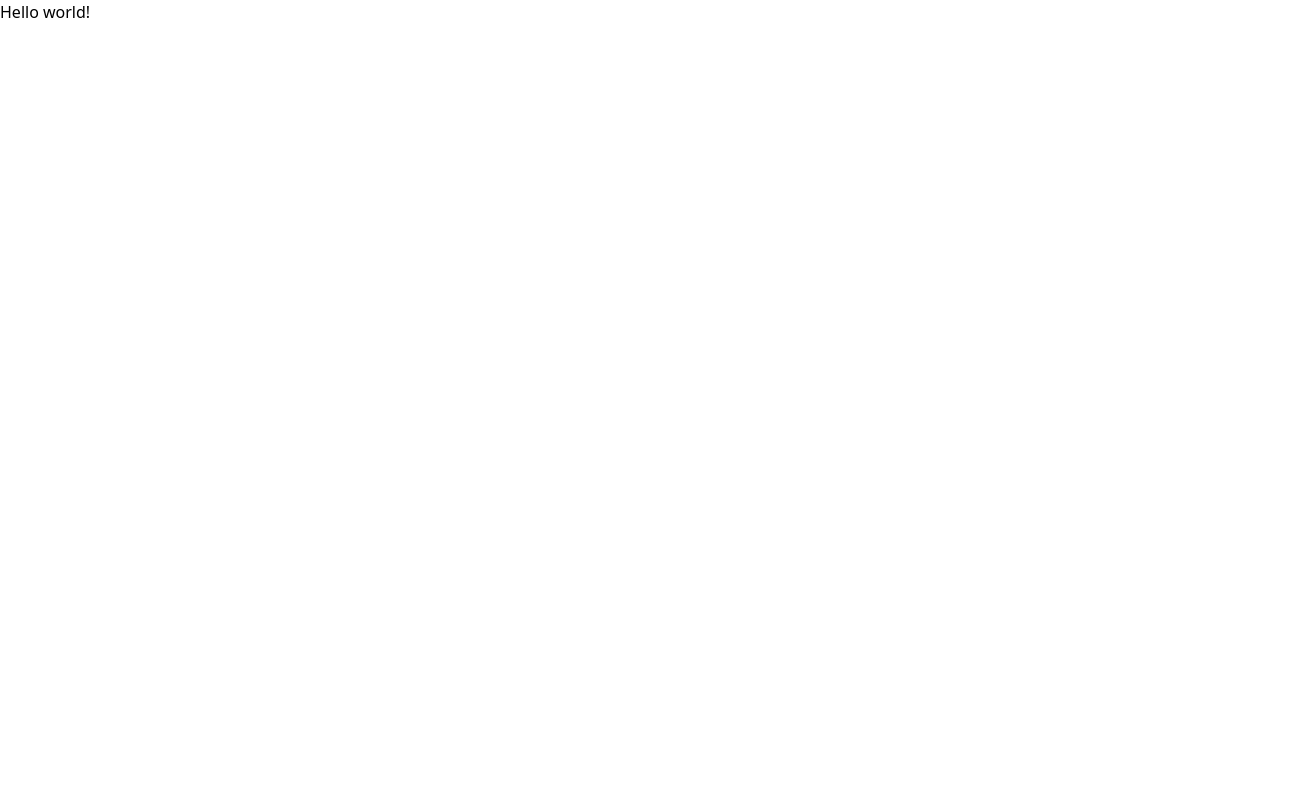
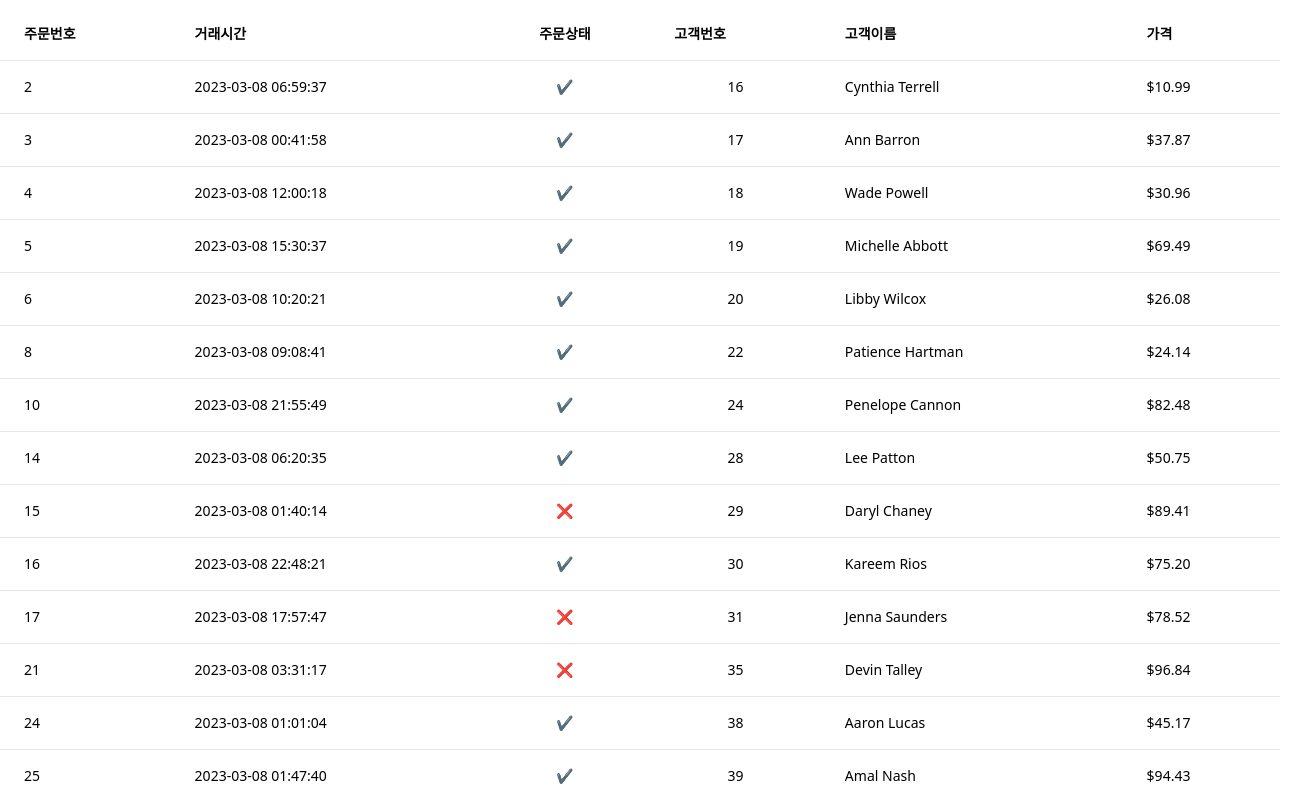
Before and after one commit to wanted-pre-7/pre-onboarding-9th-4-7, a React (Vite) app: page / in a window 1280 px wide. Shown: the top 800 px of the page, 1312 px wide, since content can reach past the window. Built offline with nearby package versions, Linux system fonts and the light colour scheme.

Commit message:
feat[#2]: 데이터 정제후 표로 렌더링

```diff
--- a/src/App.tsx
+++ b/src/App.tsx
@@ -1,4 +1,67 @@
+import { useQuery } from "@tanstack/react-query";
+import { getTransactionData } from "./api/transaction";
+import Td from "./components/Td";
+import Th from "./components/Th";
+import Tr from "./components/Tr";
+
+export type THeader =
+  | "주문번호"
+  | "거래시간"
+  | "주문상태"
+  | "고객번호"
+  | "고객이름"
+  | "가격";
+
+const THeaders: THeader[] = [
+  "주문번호",
+  "거래시간",
+  "주문상태",
+  "고객번호",
+  "고객이름",
+  "가격",
+];
+
 const App = () => {
-  return <h1>Hello world!</h1>;
+  const { data: info } = useQuery({
+    queryKey: ["transaction"],
+    queryFn: getTransactionData,
+    refetchInterval: 5000,
+  });
+
+  return (
+    <div className="flex flex-col max-w-7xl mx-auto">
+      <div className="sm:-mx-6 lg:-mx-8">
+        <div className="inline-block min-w-full py-2 sm:px-6 lg:px-8">
+          <div className="overflow-hidden">
+            <table className="min-w-full text-left text-sm font-light">
+              <thead className="border-b font-medium">
+                <tr>
+                  {THeaders.map((header) => (
+                    <Th key={header} header={header} />
+                  ))}
+                </tr>
+              </thead>
+              <tbody>
+                {info?.slice(0, 50)?.map((item) => (
+                  <Tr item={item} key={item.id} />
+                  // <tr
+                  //   key={id}
+                  //   className="border-b transition duration-300 ease-in-out hover:bg-neutral-100 "
+                  // >
+                  //   <Td value={id} />
+                  //   <Td value={transaction_time} />
+                  //   <Td value={status} />
+                  //   <Td value={customer_id} />
+                  //   <Td value={customer_name} />
+                  //   <Td value={currency} />
+                  // </tr>
+                ))}
+              </tbody>
+            </table>
+          </div>
+        </div>
+      </div>
+    </div>
+  );
 };
 export default App;
--- /dev/null
+++ b/src/api/transaction.ts
@@ -0,0 +1,11 @@
+import type { AxiosResponse } from "axios";
+import type { IInfo } from "../types/transaction";
+import client from "./axios";
+
+export const getTransactionData = async () => {
+  const { data }: AxiosResponse<IInfo[]> = await client({
+    method: "get",
+  });
+
+  return data.filter((info) => info.transaction_time.includes("2023-03-08"));
+};
--- /dev/null
+++ b/src/components/Td.tsx
@@ -0,0 +1,4 @@
+const Td = ({ value }: { value: string | number | boolean }) => {
+  return <td className="whitespace-nowrap px-6 py-4 ">{value}</td>;
+};
+export default Td;
--- /dev/null
+++ b/src/components/Th.tsx
@@ -0,0 +1,15 @@
+import type { THeader } from "../App";
+
+const Th = ({ header }: { header: THeader }) => {
+  return (
+    <th
+      key={header}
+      className={`px-6 py-4 ${
+        header === ("주문상태" || "고객번호") ? "text-center" : ""
+      }`}
+    >
+      {header}
+    </th>
+  );
+};
+export default Th;
--- /dev/null
+++ b/src/components/Tr.tsx
@@ -0,0 +1,22 @@
+import type { IInfo } from "../types/transaction";
+
+const Tr = ({ item }: { item: IInfo }) => {
+  return (
+    <tr
+      key={item.id}
+      className="border-b transition duration-300 ease-in-out hover:bg-neutral-100 "
+    >
+      <td className="whitespace-nowrap px-6 py-4 ">{item.id}</td>
+      <td className="whitespace-nowrap px-6 py-4">{item.transaction_time}</td>
+      <td className="whitespace-nowrap px-6 py-4 text-center">
+        {item.status === true ? "✔️" : "❌"}
+      </td>
+      <td className="whitespace-nowrap px-6 py-4 text-center">
+        {item.customer_id}
+      </td>
+      <td className="whitespace-nowrap px-6 py-4">{item.customer_name}</td>
+      <td className="whitespace-nowrap px-6 py-4">{item.currency}</td>
+    </tr>
+  );
+};
+export default Tr;
--- /dev/null
+++ b/src/types/transaction.ts
@@ -0,0 +1,8 @@
+export interface IInfo {
+  id: number;
+  transaction_time: string;
+  status: boolean;
+  customer_id: number;
+  customer_name: string;
+  currency: string;
+}
```
Also changed, not shown: 1 other file (tests, documents, lock files or other folders).
